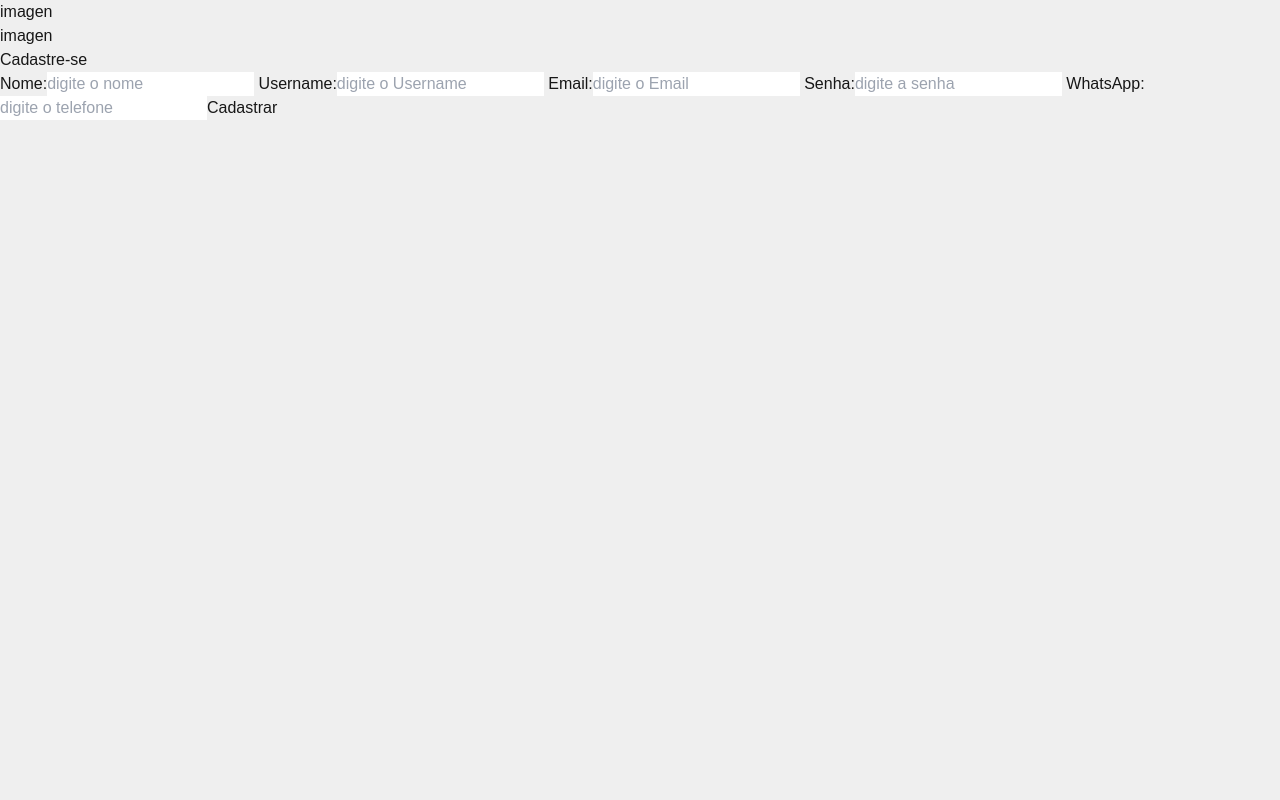
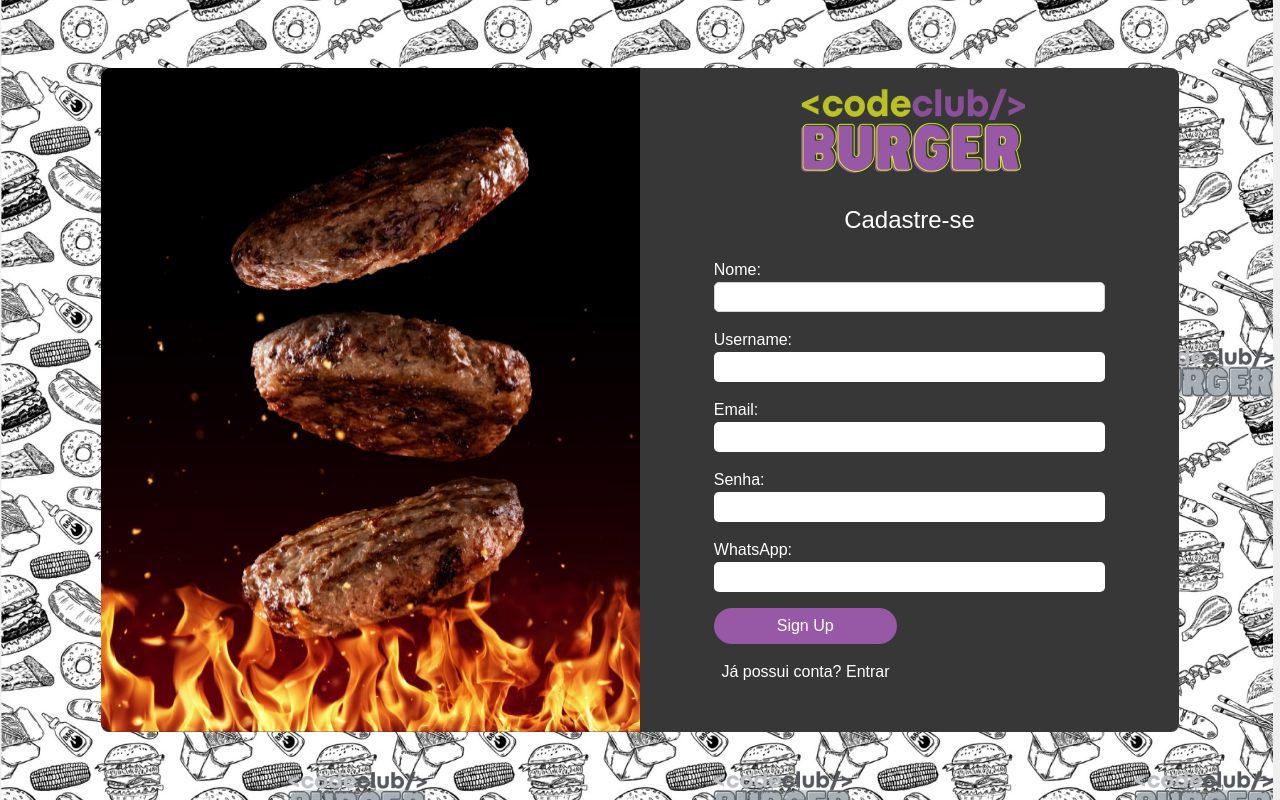
Before and after one commit to ViniRivaldar/hamburgueira, a Next.js app: page /register in a window 1280 px wide. Built offline with nearby package versions, Linux system fonts and the light colour scheme; no server answers.

Commit message:
criando pagina de registro

```diff
--- a/app/pages/FormRegister.js
+++ b/app/pages/FormRegister.js
@@ -1,79 +1,120 @@
 'use client'
 
 import { useForm } from 'react-hook-form';
+import { AxiosAuth } from '../../utils/AxiosConfig'
+import { toast, ToastContainer } from 'react-toastify';
+import { useEffect } from 'react';
+import { useRouter } from 'next/navigation';
+import 'react-toastify/dist/ReactToastify.css';
 
-import{AxiosAuth} from '../../utils/AxiosConfig'
-
-export default function FormRegister(){
+export default function FormRegister() {
     const { register, handleSubmit, formState: { errors } } = useForm();
+    const router = useRouter();
 
     const onSubmit = async (data) => {
         try {
             const response = await AxiosAuth.post('/register', data);
-            console.log('Cadastro realizado com sucesso:', response.data);
-        }catch(e){
-            console.error('Erro ao realizar o cadastro:', e)
+            toast.success('Cadastro realizado com sucesso!');
+            setTimeout(() => {
+                router.push('/login');
+            }, 2000);
+        } catch (e) {
+            if (e.response?.data?.errors) {
+                e.response.data.errors.forEach(errorMessage => {
+                    if (errorMessage.includes('Senha')) {
+                        setError('password', {
+                            type: 'manual',
+                            message: errorMessage
+                        });
+                    }
+                });
+            } else {
+                toast.error('Erro ao realizar o cadastro. Tente novamente.');
+            }
         }
     }
 
+    useEffect(() => {
+        Object.keys(errors).forEach(key => {
+            if (errors[key]?.message) {
+                toast.error(errors[key].message);
+            }
+        });
+    }, [errors]);
+
     return (
-        <form onSubmit={handleSubmit(onSubmit)}>
-            <h1>Cadastre-se</h1>
-
-            <label> Nome:
+        <form onSubmit={handleSubmit(onSubmit)} className='flex flex-col items-center gap-4'>
+            <div className='text-white flex flex-col'>
+                <span>Nome:</span>
                 <input
                     type="text"
-                    placeholder="digite o nome"
                     {...register('name', { required: 'Nome é obrigatório' })}
+                    className={`w-[391.416px] h-[30px] rounded-[5px] text-black ${errors.name ? 'border-2 border-red-500 focus:border-red-500 focus:ring-red-500' : 'border border-gray-300'}`}
                 />
-                {errors.name && <span>{errors.name.message}</span>}
-            </label>
-            <label> Username:
+            </div>
+
+            <div className='text-white flex flex-col'>
+                <span>Username:</span>
                 <input
                     type="text"
-                    placeholder="digite o Username"
                     {...register('username', { required: 'Username é obrigatório' })}
+                    className={`w-[391.416px] h-[30px] rounded-[5px] text-black ${errors.username ? 'border-2 border-red-500' : ''}`}
                 />
-                {errors.username && <span>{errors.username.message}</span>}
-            </label>
-            <label> Email:
+            </div>
+
+            <div className='text-white flex flex-col'>
+                <span>Email:</span>
                 <input
-                    type="Email"
-                    placeholder="digite o Email"
+                    type="email"
                     {...register('email', {
                         required: 'Email é obrigatório',
                         pattern: {
-                          value: /^[a-zA-Z0-9._%+-]+@[a-zA-Z0-9.-]+\.[a-zA-Z]{2,}$/,
-                          message: 'Formato de email inválido',
+                            value: /^[a-zA-Z0-9._%+-]+@[a-zA-Z0-9.-]+\.[a-zA-Z]{2,}$/,
+                            message: 'Formato de email inválido',
                         }
                     })}
+                    className={`w-[391.416px] h-[30px] rounded-[5px] text-black ${errors.email ? 'border-2 border-red-500' : ''}`}
                 />
-                 {errors.email && <span>{errors.email.message}</span>}
-            </label>
-            <label> Senha:
+            </div>
+
+            <div className='text-white flex flex-col'>
+                <span>Senha:</span>
                 <input
                     type="password"
-                    placeholder="digite a senha"
-                    {...register('password', { required: 'Senha é obrigatória' })}
+                    {...register('password', {
+                        required: 'Senha é obrigatória',
+                        minLength: {
+                            value: 5,
+                            message: 'Senha precisa ter pelo menos 5 caracteres'
+                        },
+                        maxLength:{
+                            value: 10,
+                            message: 'Senha atingiu o numero máximo'
+                        }
+                    })}
+                    className={`w-[391.416px] h-[30px] rounded-[5px] text-black ${errors.password ? 'border-2 border-red-500' : ''}`}
                 />
-                {errors.password && <span>{errors.password.message}</span>}
-            </label>
-            <label> WhatsApp:
+            </div>
+
+            <div className='text-white flex flex-col'>
+                <span>WhatsApp:</span>
                 <input
                     type="text"
-                    placeholder="digite o telefone"
                     {...register('phone_number', {
                         required: 'Telefone é obrigatório',
                         pattern: {
-                          value: /^\(?\d{2}\)?\s?\d{4,5}-?\d{4}$/,
-                          message: 'Formato de telefone inválido',
+                            value: /^\(?\d{2}\)?\s?\d{4,5}-?\d{4}$/,
+                            message: 'Formato de telefone inválido',
                         }
                     })}
+                    className={`w-[391.416px] h-[30px] rounded-[5px] text-black ${errors.phone_number ? 'border-2 border-red-500' : ''}`}
                 />
-                {errors.phone_number && <span>{errors.phone_number.message}</span>}
-            </label>
+            </div>
 
-            <button type="submit">Cadastrar</button>
+            <button type="submit" className='w-[182.81px] h-[36.129px] bg-[#9758A6] rounded-full mt-[10] mr-[208.61px] text-white text-[16px]'>
+                Sign Up
+            </button>
+            <ToastContainer />
         </form>
     )
 }
--- a/app/register/page.js
+++ b/app/register/page.js
@@ -1,12 +1,27 @@
+import Image from "next/image"
+import Link from "next/link"
+
 import FormRegister from "../pages/FormRegister"
 
 export default function Register(){
     return(
-        <main>
-            imagen
-            <section>
-                <div>imagen</div>
-                <FormRegister/>
+        <main className="w-full flex flex-col justify-center items-center"
+            style={{
+                backgroundImage: "url('/background.png')",
+                backgroundSize: "cover",
+                backgroundPosition: "center",
+                width: '100vw',
+                height: "100vh",
+            }}
+        >
+            <section className="flex rounded-lg bg-[#373737] w-[1078px] h-[664px]">
+                <Image src='/register.png' alt='' width={539} height={664}/>
+                <div className="flex flex-col items-center w-[539px] h-[664px]">
+                    <Image src='/logo.png' alt="" width={260} height={94} className="mt-5"/>
+                    <h1 className="mt-5 mb-5 text-white text-[24px]">Cadastre-se</h1>
+                    <FormRegister/>
+                    <p className='mr-52 text-white'>Já possui conta? <Link href='/login' className="hover:border-b">Entrar</Link></p>
+                </div>
             </section>
         </main>
     )
--- a/package.json
+++ b/package.json
@@ -15,6 +15,7 @@
     "react-dom": "^19.0.0",
     "react-hook-form": "^7.54.1",
     "react-icons": "^5.4.0",
+    "react-toastify": "^11.0.1",
     "swiper": "^11.1.15"
   },
   "devDependencies": {
```
Also changed, not shown: 1 other file (tests, documents, lock files or other folders).
